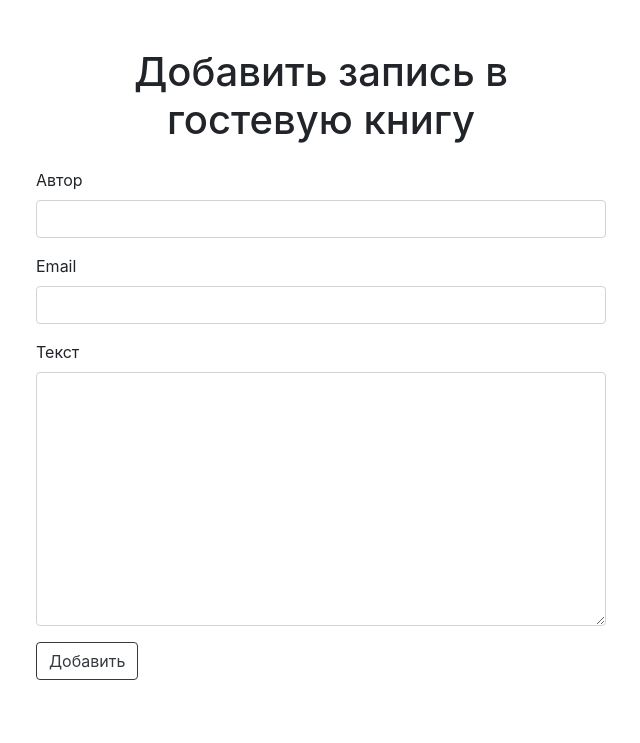
After one commit to DonErnest/exam_ernest_aitiev, a Django app: page /add/ in a window 1280 px wide. The commit adds this page. Shown: the top 743 px of the page, without its empty margins (319-959 px from the left). Run offline with Django 3.2, Linux system fonts and the light colour scheme; some libraries are stand-ins or nearby versions.

Commit message:
Создание forms.py, частичного шаблона record_form, страницы добавления add.html, настройка роутера, обработка и валидация полученных данных в views.py

```diff
--- a/requirements.txt
+++ b/requirements.txt
@@ -1,3 +1,4 @@
 Django==2.2
+django-widget-tweaks==1.4.5
 pytz==2019.2
 sqlparse==0.3.0
--- a/source/main/settings.py
+++ b/source/main/settings.py
@@ -37,6 +37,7 @@ INSTALLED_APPS = [
     'django.contrib.sessions',
     'django.contrib.messages',
     'django.contrib.staticfiles',
+    'widget_tweaks',
     'webapp',
 ]
 
--- a/source/main/urls.py
+++ b/source/main/urls.py
@@ -16,9 +16,10 @@ Including another URLconf
 from django.contrib import admin
 from django.urls import path
 
-from webapp.views import index_view
+from webapp.views import index_view, add_record
 
 urlpatterns = [
     path('admin/', admin.site.urls),
     path('', index_view, name='book_main'),
+    path('add/', add_record, name='record_add'),
 ]
--- /dev/null
+++ b/source/webapp/forms.py
@@ -0,0 +1,8 @@
+from django import forms
+from django.forms import widgets
+
+
+class RecordForm(forms.Form):
+    author = forms.CharField(max_length=40, label='Автор', required=True)
+    author_email= forms.EmailField( label='Email', required=True, widget=widgets.EmailInput)
+    text = forms.CharField(max_length=3000, label='Текст', required=True, widget=widgets.Textarea)
--- a/source/webapp/static/css/style.css
+++ b/source/webapp/static/css/style.css
@@ -0,0 +1,10 @@
+.form-error {
+    color: red;
+    font-size: 12px;
+    margin: 5px 0 0 0
+}
+
+.field-error {
+    border: solid 1px red;
+    box-shadow: red 0 0 3px;
+}
--- /dev/null
+++ b/source/webapp/templates/add.html
@@ -0,0 +1,13 @@
+{% extends 'base.html' %}
+
+{% block title %}Добавить запись{% endblock %}
+{% block content %}
+    <div class = "row justify-content-center pt-5 pb-5">
+        <div class="record w-50">
+            <h1 class = "text-center">Добавить запись в гостевую книгу</h1>
+            <form method="POST" action="{% url 'record_add' %}" class=" pt-3 pb-3">
+                {% include 'partial/record_form.html' with button_text='Добавить' %}
+            </form>
+        </div>
+    </div>
+{% endblock %}
--- a/source/webapp/templates/index.html
+++ b/source/webapp/templates/index.html
@@ -4,7 +4,7 @@
 {% block content %}
     <h1 class="text-center mt-5 mb-5">Гостевая книга</h1>
     <div class="row justify-content-center pb-3">
-        <a href="#" class = 'btn btn-outline-dark'><i class="fas fa-pen-nib"></i>Добавить запись</a>
+        <a href="{% url 'record_add' %}" class = 'btn btn-outline-dark'><i class="fas fa-pen-nib"></i>Добавить запись</a>
     </div>
     <div class = 'row justify-content-center'>
         {% for record in records %}
--- /dev/null
+++ b/source/webapp/templates/partial/record_form.html
@@ -0,0 +1,23 @@
+{% load widget_tweaks %}
+{%  csrf_token %}
+
+
+{% for error in form.not_field_errors %}
+    <p class="form-error">{{ error }}</p>
+{% endfor %}
+
+{% for field in form %}
+    <div class = "form-group">
+        <label for="{{ field.id_for_label }}">{{ field.label }}</label>
+        {% if field.errors %}
+            {{ field|add_class:'form-control field-error'}}
+        {% else %}
+             {{ field|add_class:'form-control'}}
+        {% endif %}
+        {% for error in field.errors %}
+            <p class="form-error">{{ error }}</p>
+        {% endfor %}
+    </div>
+{% endfor %}
+
+<input type="submit" class='btn btn-outline-dark' value={{ button_text }}>
--- a/source/webapp/views.py
+++ b/source/webapp/views.py
@@ -1,10 +1,24 @@
 from django.shortcuts import render,redirect, get_object_or_404
 from django.http import HttpResponseBadRequest
 
-
+from webapp.forms import RecordForm
 from webapp.models import Record, STATUS_DEFAULT
 
 
 def index_view(request, *args, **kwargs):
     records = Record.objects.filter(status=STATUS_DEFAULT).order_by('-created_at')
     return render(request, 'index.html', context={'records': records})
+
+
+def add_record(request, *args, **kwargs):
+    if request.method == 'GET':
+        form = RecordForm()
+        return render(request, 'add.html', context={'form':form})
+    elif request.method == 'POST':
+        form = RecordForm(data=request.POST)
+        if form.is_valid():
+            record = Record.objects.create(author=form.cleaned_data['author'],
+                                           text=form.cleaned_data['text'],
+                                           author_email=form.cleaned_data['author_email'])
+            return redirect('book_main')
+        return render(request, 'add.html', context={'form': form})
```
